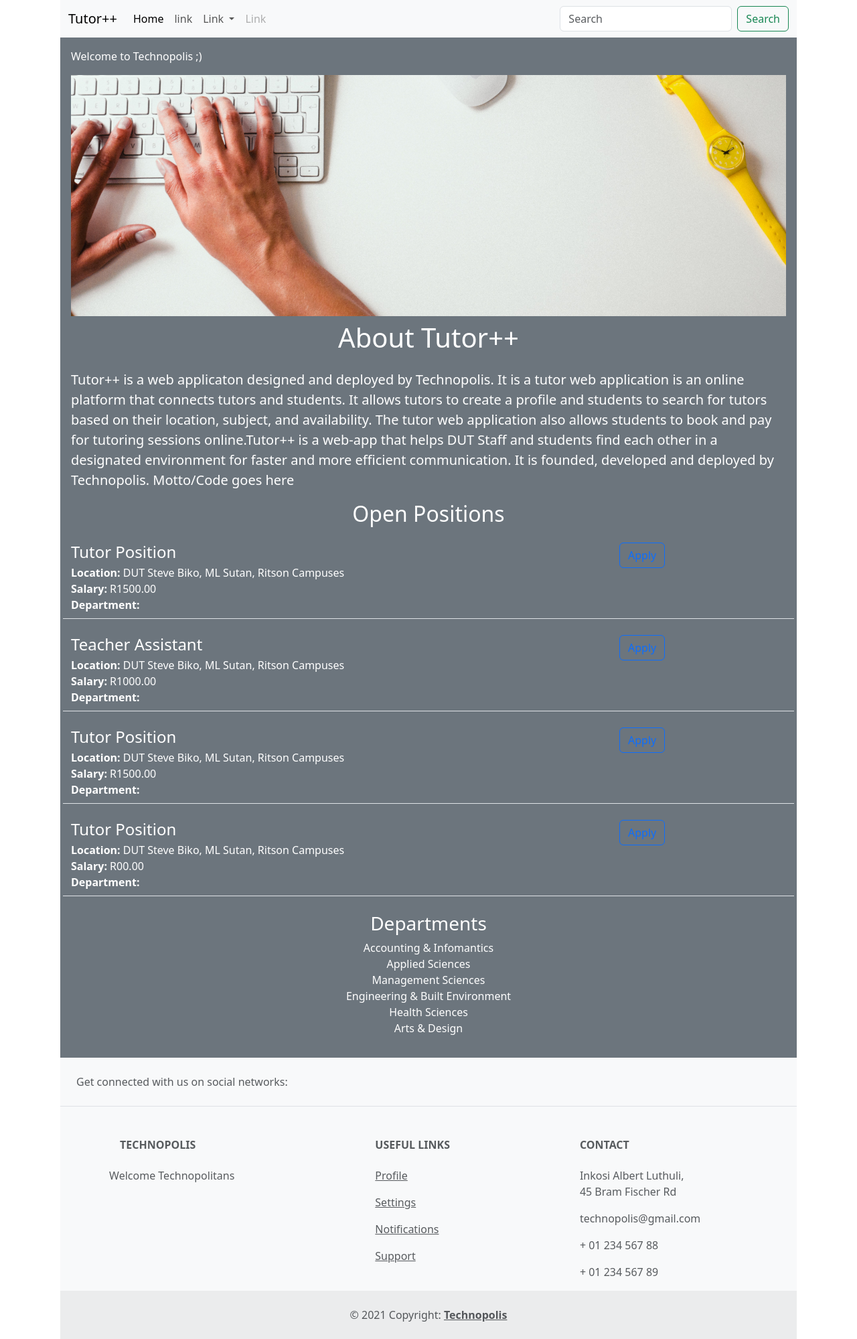
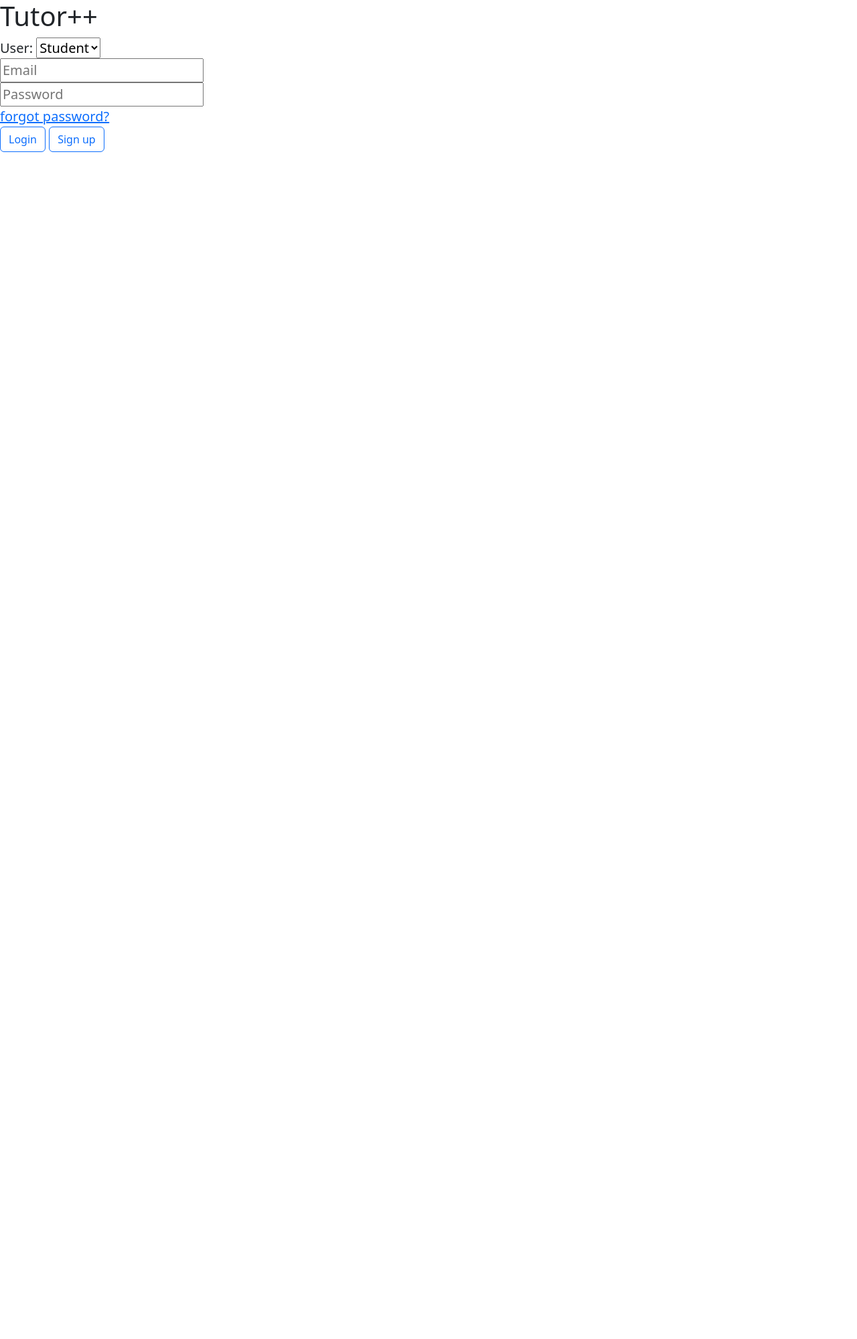
Before and after one commit to SansProgram/Technopolis, a Flask app: page / in a window 1280 px wide. Shown: the whole page at 67% size. After the commit the page ends 227 px from the top, so only its background shows below. Run offline with Flask 2, Linux system fonts and the light colour scheme.

Commit message:
added login page.

```diff
--- a/app.py
+++ b/app.py
@@ -6,36 +6,31 @@ TUTOR =[
   {
     'id': 1,
     'title': 'Tutor Position',
+    'department': 'Information Technology',
     'location': 'DUT Steve Biko, ML Sutan, Ritson Campuses',
-    'salary': 'R1500.00',
-    'department': ''
+    'salary': 'R200.00 p/h',
+
   },
   {
     'id': 2,
     'title': 'Teacher Assistant',
+    'department': 'Information Systems',
     'location': 'DUT Steve Biko, ML Sutan, Ritson Campuses',
-    'salary': 'R1000.00',
-    'department': ''
+    'salary': 'R1000.00 p/m'
   },
   {
     'id': 1,
     'title': 'Tutor Position',
+    'department': 'Statistics',
     'location': 'DUT Steve Biko, ML Sutan, Ritson Campuses',
-    'salary': 'R1500.00',
-    'department': ''
-  },
-  {
-    'id': 1,
-    'title': 'Tutor Position',
-    'location': 'DUT Steve Biko, ML Sutan, Ritson Campuses',
-    'salary': 'R00.00',
-    'department': ''
+    'salary': 'R200 p/h',
+
   }
 ]
 
 @app.route("/")
 def hello_world():
-  return render_template('home.html',
+  return render_template('login.html',
                          tutor=TUTOR,
                         company_name='Technopolis')
 @app.route("/api/tutor")
--- a/templates/home.html
+++ b/templates/home.html
@@ -10,7 +10,7 @@
     <style>
       #container {
         max-width: 1100px;
-        margin: 0px auto 0px auto;
+        margin: 0px auto;
       }
 
       #banner {
@@ -31,17 +31,17 @@
     <div class="container, text-bg-secondary p-3">
     <p>Welcome to {{company_name}} ;) </p>
 
-      <img class="img-fluid" id="banner" src="https://technopolis.sansprogram.repl.co/static/banner.jpg">
-
-    <h1 class="text-center mt-2 mb-4"> About Tutor++</h1>
-    <p class="lead">Tutor++ is a web applicaton designed and deployed by Technopolis. It is a tutor web application is an online platform that connects tutors and students. It allows tutors to create a profile and students to search for tutors based on their location, subject, and availability. The tutor web application also allows students to book and pay for tutoring sessions online.Tutor++ is a web-app that helps DUT Staff and students find each other in a designated environment for faster and more efficient communication. It is founded, developed and deployed by Technopolis. Motto/Code goes here</p>
-
+      <img class="img-fluid" id="banner" src="https://technopolis.sansprogram.repl.co/static/banner(1).jpg">
       <h2 class="text-center mt-2 mb-4">Open Positions</h2>
       <div>
         {% for tut in tutor %}
           {% include 'tutoritem.html' %}
         {% endfor %}
       </div>
+      <button>See all</button>
+
+      <h1 class="text-center mt-2 mb-4"> About Tutor++</h1>
+      <p class="lead">Tutor++ is a web applicaton designed and deployed by Technopolis. It is a tutor web application is an online platform that connects tutors and students. It allows tutors to create a profile and students to search for tutors based on their location, subject, and availability. The tutor web application also allows students to book and pay for tutoring sessions online.Tutor++ is a web-app that helps DUT Staff and students find each other in a designated environment for faster and more efficient communication. It is founded, developed and deployed by Technopolis. Motto/Code goes here</p>
 
     <h3 class="text-center">Departments</h3>
     <p id="department">
--- /dev/null
+++ b/templates/login.html
@@ -0,0 +1,40 @@
+<!DOCTYPE html>
+<html lang="en">
+<head>
+  <meta charset="UTF-8">
+  <meta http-equiv="X-UA-Compatible" content="IE=edge">
+  <meta name="viewport" content="width=device-width, initial-scale=1.0">
+  <link href="https://cdn.jsdelivr.net/npm/bootstrap@5.3.0-alpha1/dist/css/bootstrap.min.css" rel="stylesheet" integrity="sha384-GLhlTQ8iRABdZLl6O3oVMWSktQOp6b7In1Zl3/Jr59b6EGGoI1aFkw7cmDA6j6gD" crossorigin="anonymous">
+  <title>Login</title>
+
+<!--<style>
+  h1 {
+    font-family: Roboto;
+    font-weight: Normal;
+    text-align: center;
+  }
+
+  #container{
+    max-width: 1100px;
+    padding: 0px auto;
+  }
+</style>-->
+
+</head>
+<body class="lead">
+  <h1>Tutor++</h1>
+  <label for="user">User:</label>
+  <select name="user" id="user">
+    <option value = "Student">Student</option>
+    <option value = "Admin">Admin</option>
+  </select>
+
+  <form action="/" method="">
+    <input type="text" name="email" placeholder="Email"/></br>
+    <input type="text" name="password" placeholder="Password"/></br>
+    <a href="#">forgot password?</a></br>
+    <button class="btn btn-outline-primary">Login</button>
+    <button class="btn btn-outline-primary">Sign up</button>
+  </form>
+</body>
+</html>
--- a/templates/tutoritem.html
+++ b/templates/tutoritem.html
@@ -3,6 +3,9 @@
     <h4 style="margin-bottom:4px;">
       {{tut['title']}}
     </h4>
+    <div>
+      <b>Department:</b> {{tut['department']}}
+    </div>
     <div>
       <b>Location:</b> {{tut['location']}}
     </div>
@@ -10,9 +13,7 @@
     <div>
       <b>Salary:</b> {{tut['salary']}}
     </div>
-    <div>
-      <b>Department:</b> {{tut['department']}}
-    </div>
+
     {% endif %}
   </div>
   <div class="col-3">
```
Also changed, not shown: static/banner(1).jpg (added).
